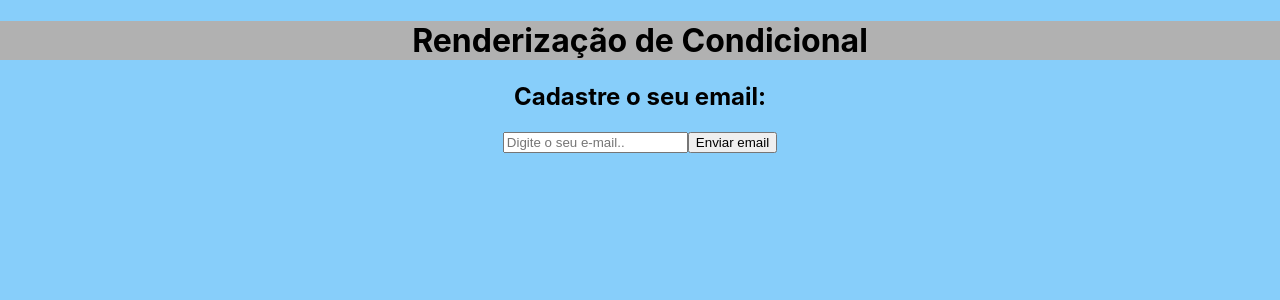
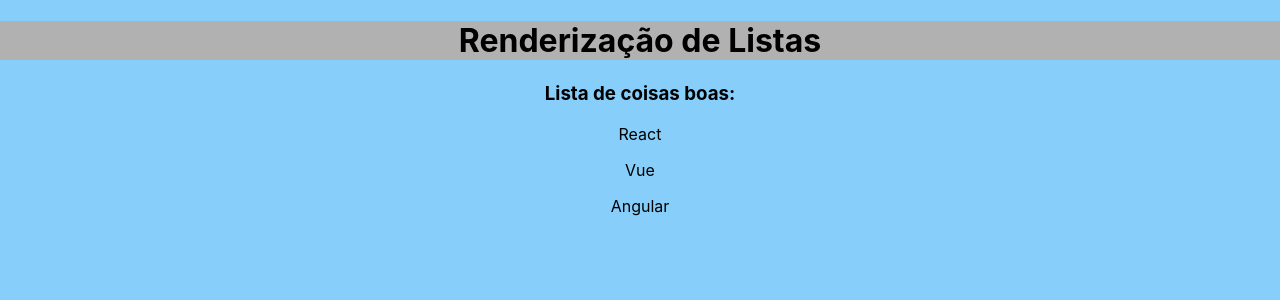
Before and after one commit to screm1n/curso-react, a React (Create React App) app in the folder meu-projeto/: page / in a window 1280 px wide. Shown: the top 300 px of the page. Built offline with nearby package versions, Linux system fonts and the light colour scheme.

Commit message:
lista em react

```diff
--- a/meu-projeto/src/App.js
+++ b/meu-projeto/src/App.js
@@ -1,12 +1,14 @@
 import './App.css';
-import Condicional from './components/Condicional';
+import OutraLista from './components/OutraLista';
 
 function App() {
 
+  const meusItens = ['React', 'Vue', 'Angular']
+
   return (
     <div className="App">
-      <h1>Renderização de Condicional</h1>
-      <Condicional />
+      <h1>Renderização de Listas</h1>
+      <OutraLista itens={meusItens} />
     </div>
   )
 }
--- /dev/null
+++ b/meu-projeto/src/components/OutraLista.js
@@ -0,0 +1,13 @@
+function OutraLista({ itens }) {
+    return (
+        <>
+            <h3>Lista de coisas boas:</h3>
+
+                {itens.map((item) => (
+                    <p>{item}</p>
+                ))}
+        </>
+    )
+}
+
+export default OutraLista
```
Also changed, not shown: meu-projeto/src/App 3(condicionais).js (added, +14 -0 lines).
